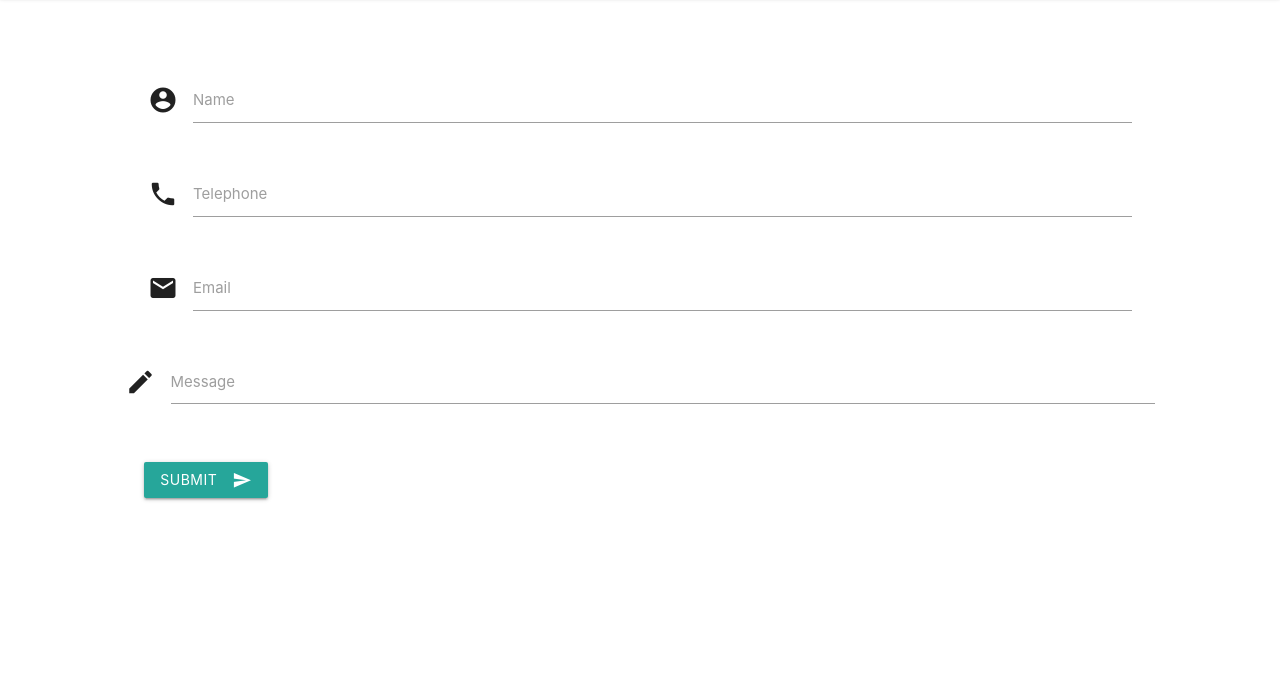
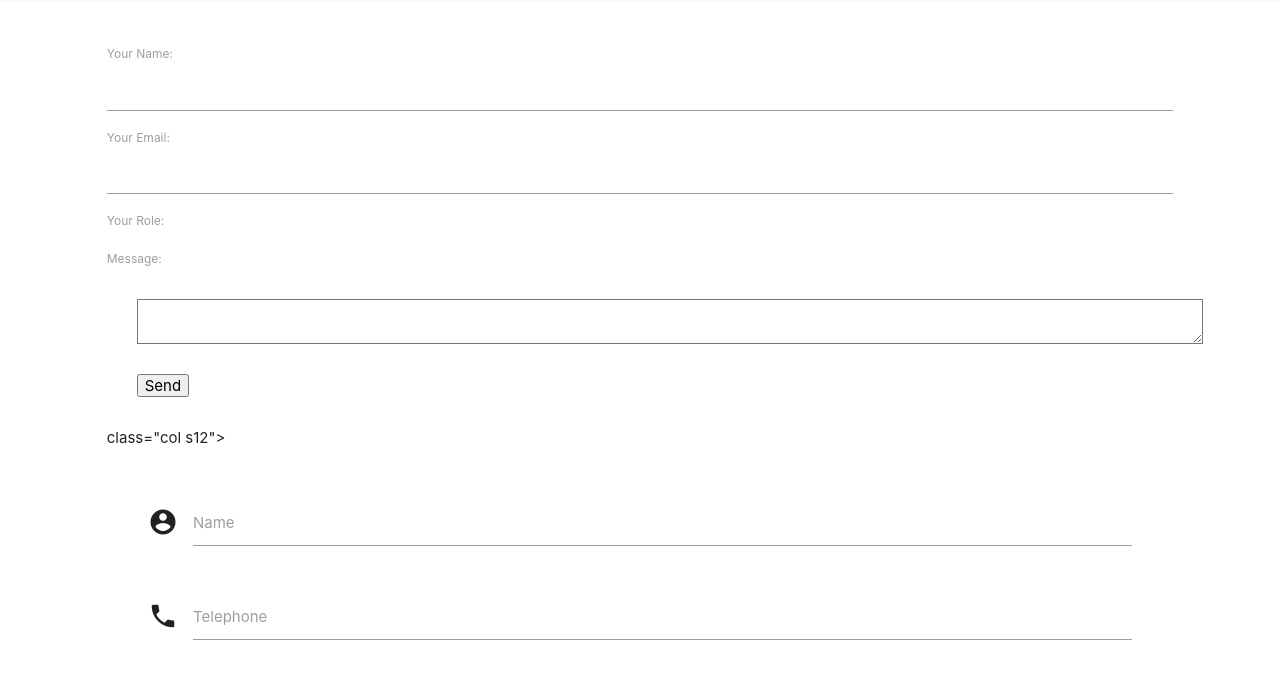
Before and after one commit to mynameiszatch/demonstration-repo, a plain HTML site: page contact2.html in a window 1280 px wide. Shown: the part 67-752 px from the top of the page. Drawn offline with nearby package versions, Linux system fonts and the light colour scheme.

Commit message:
Set up contact 2 AND ADDED FORM ATTR/HIDDEN TYPE

```diff
--- a/contact2.html
+++ b/contact2.html
@@ -24,7 +24,27 @@
 
     <div class= "contact-box">
         <div class="row">
-                <form class="col s12">
+                <form name="contact2" method="POST" data-netlify="true">
+                    <input type="hidden" name="form-name" value="contact">
+                    <p>
+                      <label>Your Name: <input type="text" name="name" /></label>
+                    </p>
+                    <p>
+                      <label>Your Email: <input type="email" name="email" /></label>
+                    </p>
+                    <p>
+                      <label>Your Role: <select name="role[]" multiple>
+                        <option value="leader">Leader</option>
+                        <option value="follower">Follower</option>
+                      </select></label>
+                    </p>
+                    <p>
+                      <label>Message: <textarea name="message"></textarea></label>
+                    </p>
+                    <p>
+                      <button type="submit">Send</button>
+                    </p>
+                  </form>class="col s12">
                     <div class="row">
                         <div class="input-field col s12">
                             <i class="material-icons prefix">account_circle</i>
```
Also changed, not shown: about.html (+1 -0 lines), contact.html (+1 -0 lines), index.html (+1 -1 lines).
